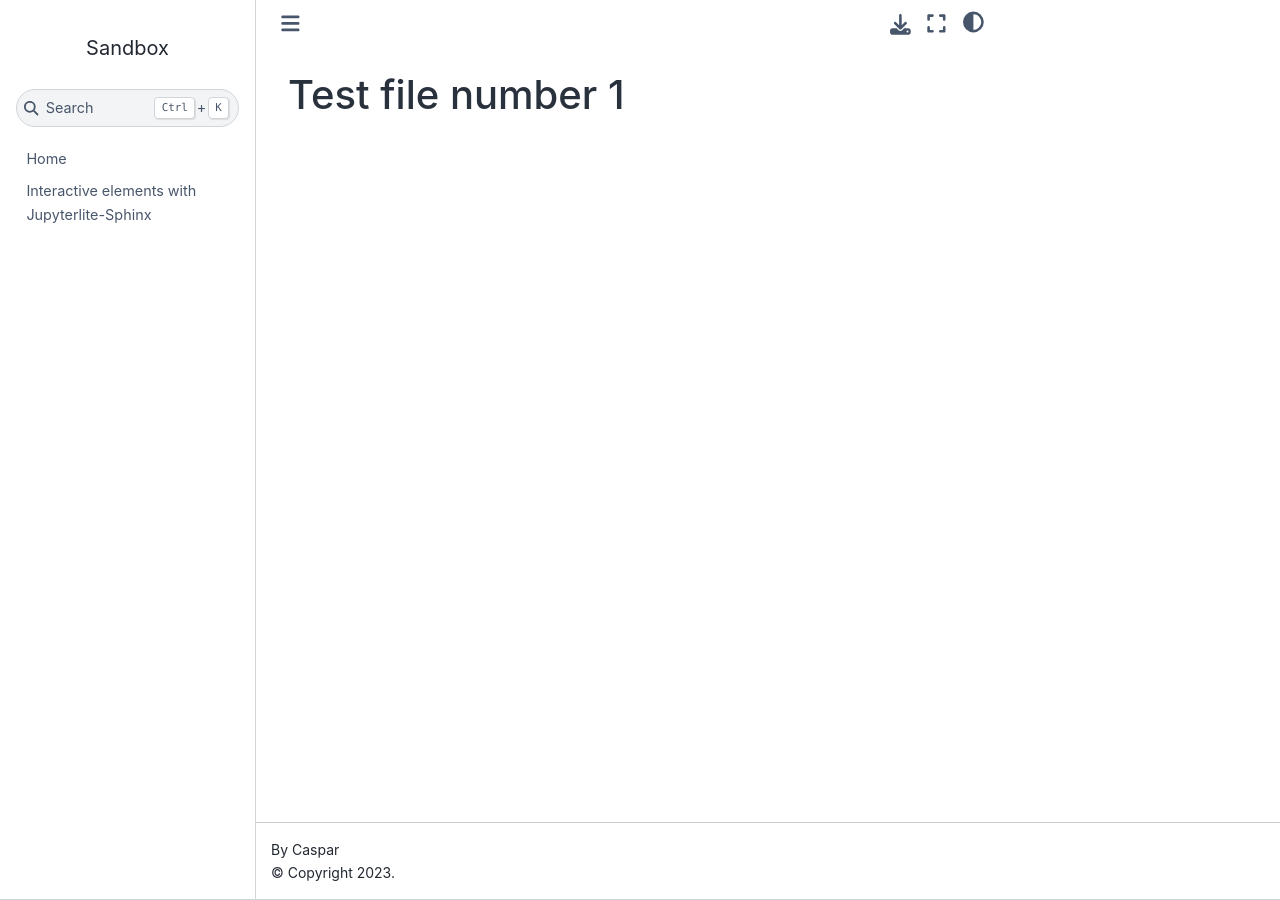
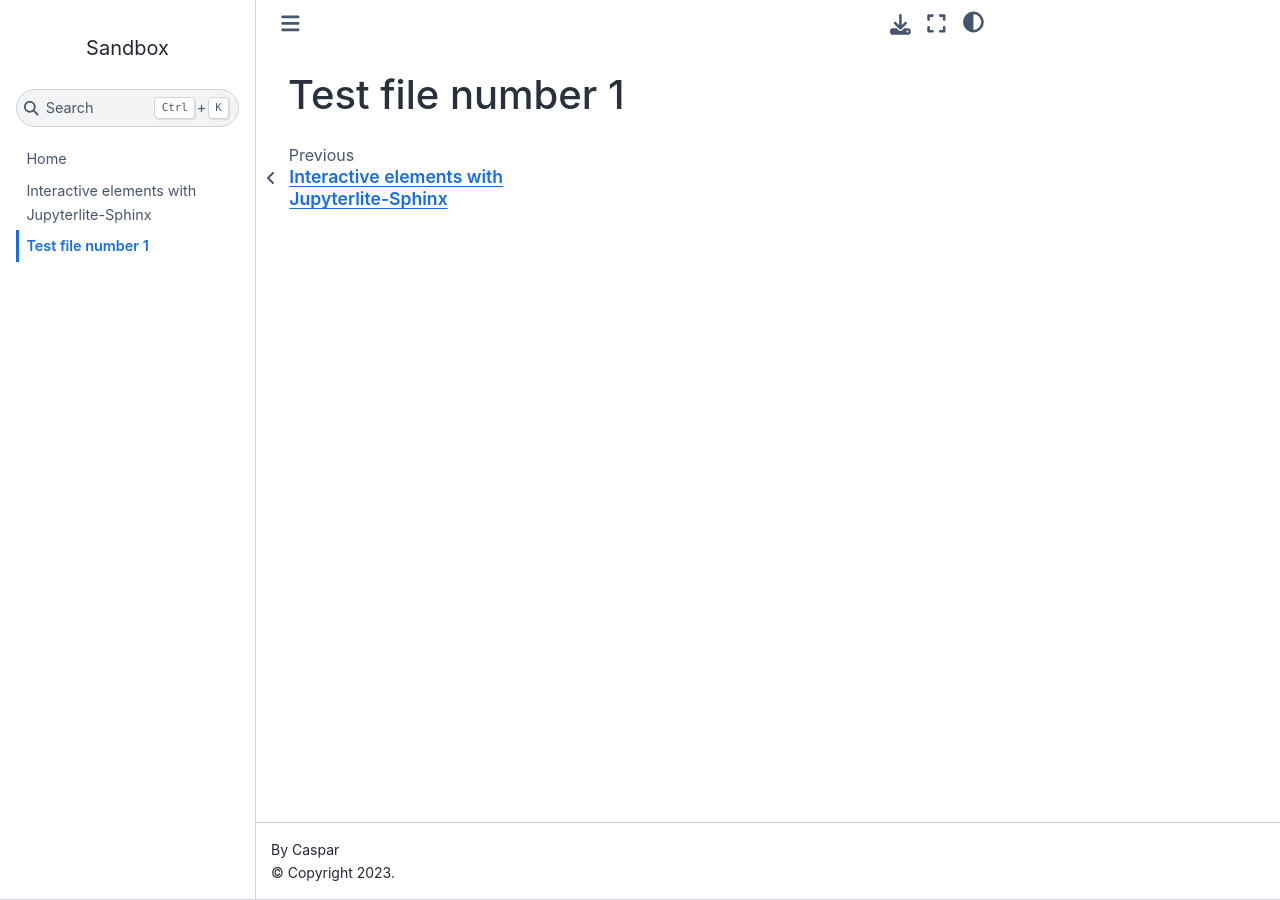
Before and after one commit to CasparJungbacker/sandbox, a Jupyter Book: the page built from book/test-file-1.md, in a window 1280 px wide. Built offline with Jupyter Book 1.0.4 settings and Sphinx 7.4.7 and the Sphinx Book theme 1.1.4, drawn with Linux system fonts in a browser that asks for light colours.

Commit message:
Update _toc.yml

```diff
--- a/book/_toc.yml
+++ b/book/_toc.yml
@@ -3,3 +3,4 @@ root: intro.md
 
 chapters:
 - file: jupyterlite.md
+- file: test-file-1.md
```
